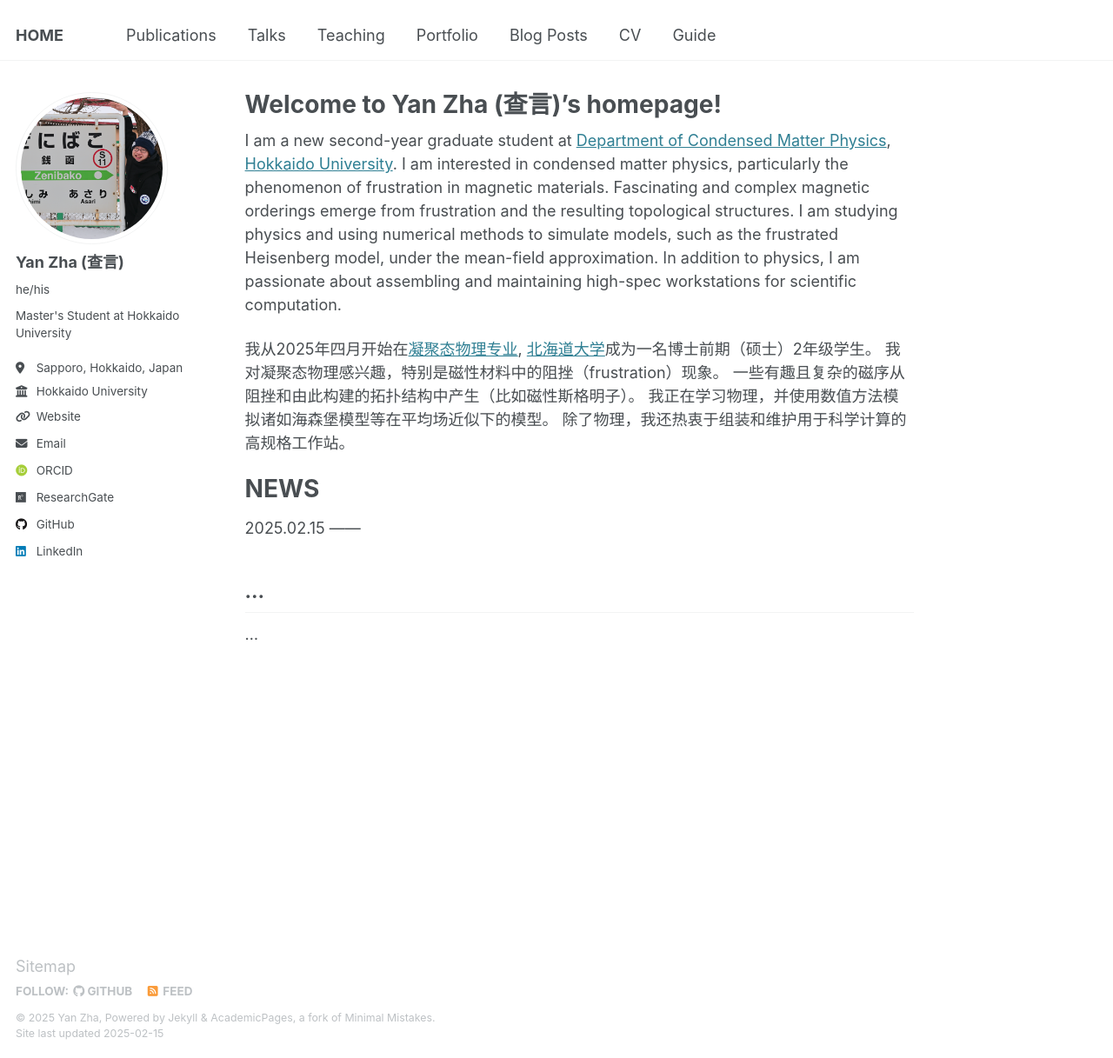
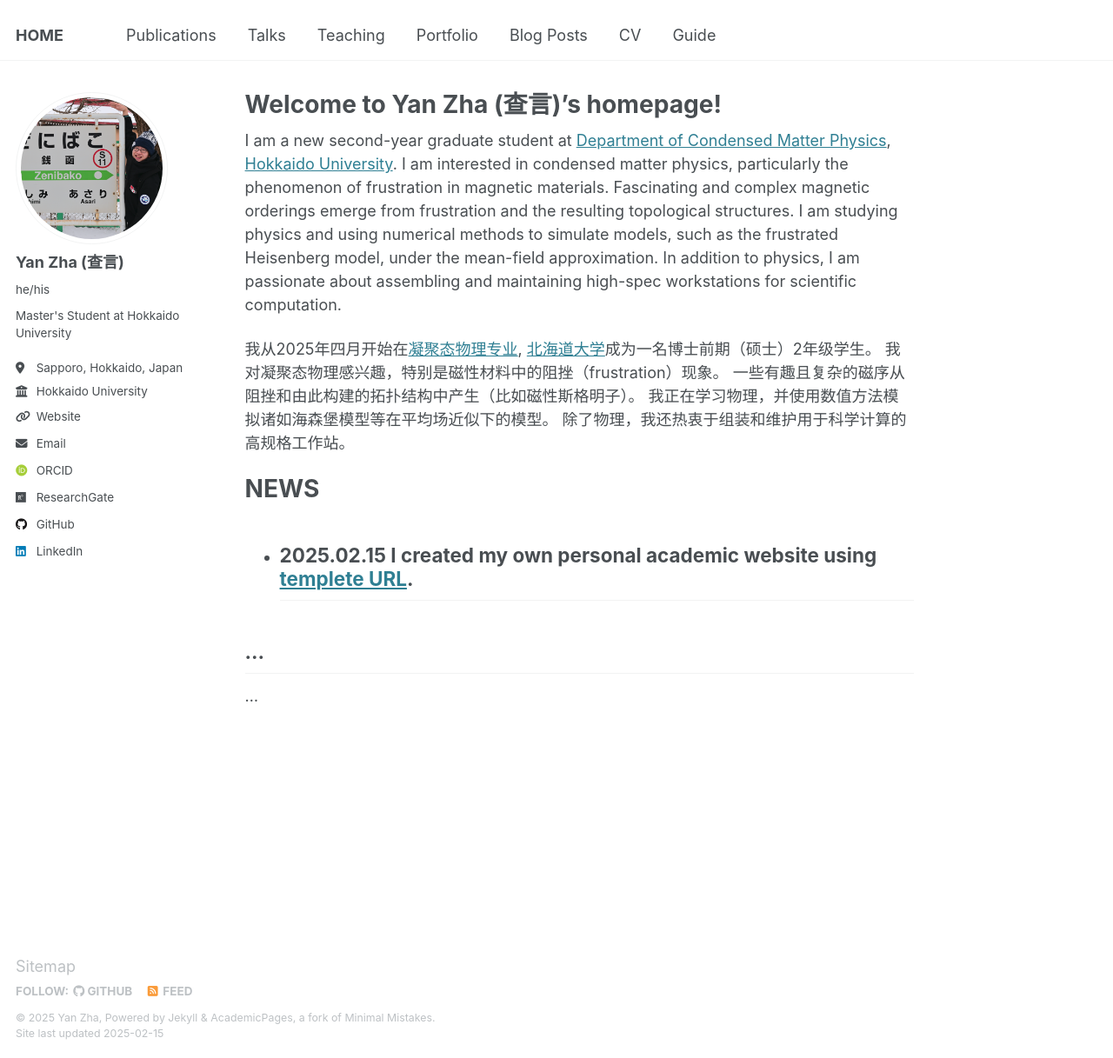
Before and after one commit to yzhacn/yzhacn.github.io, a Jekyll site: the page built from _pages/about.md, in a window 1280 px wide and 1217 px high. Shown: the whole window at 87% size. Built offline with Jekyll 4.4.1, drawn with Linux system fonts in a browser that asks for light colours; some web fonts are replaced.

Commit message:
Update about.md

```diff
--- a/_pages/about.md
+++ b/_pages/about.md
@@ -21,7 +21,7 @@ I am studying physics and using numerical methods to simulate models, such as th
 
 NEWS
 ======
-2025.02.15
+* 2025.02.15 I created my own personal academic website using [templete URL](https://github.com/academicpages/academicpages.github.io).
 ------
 
 
```
